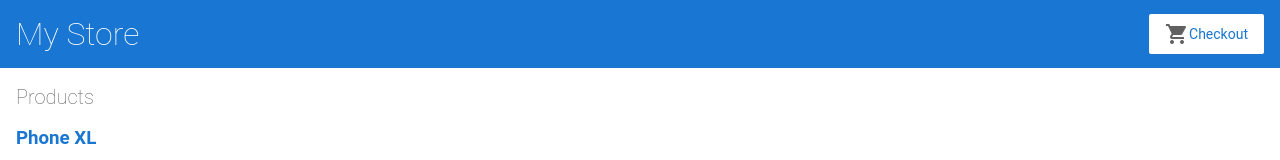
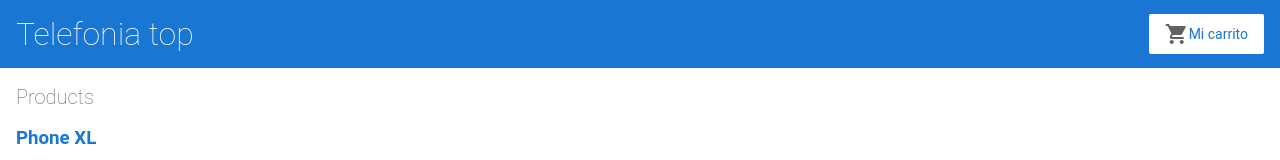
Before and after one commit to joelgauchia/17sjjc, an Angular app: page / in a window 1280 px wide. Shown: the top 160 px of the page. Built offline with nearby package versions, Linux system fonts and the light colour scheme.

Commit message:
Afegit gitignore

```diff
--- a/src/app/top-bar/top-bar.component.html
+++ b/src/app/top-bar/top-bar.component.html
@@ -1,8 +1,8 @@
 <a [routerLink]="['/']">
-  <h1>My Store</h1>
+  <h1> {{ titol }} </h1>
 </a>
 
-<a class="button fancy-button"><em class="material-icons">shopping_cart</em>Checkout</a>
+<a class="button fancy-button"><em class="material-icons">shopping_cart</em> {{ carrito }} </a>
 
 
 <!--
--- a/src/app/top-bar/top-bar.component.ts
+++ b/src/app/top-bar/top-bar.component.ts
@@ -7,6 +7,17 @@ import { Component } from '@angular/core';
 })
 export class TopBarComponent {
 
+  public titol: string;
+  public carrito: string;
+
+  constructor() {
+    this.titol = "Telefonia top";
+    this.carrito = "Mi carrito";
+  }
+
+  ngOnInit() {
+    console.log("Component creat!");
+  }
 }
 
 
```
Also changed, not shown: 1 other file (tests, documents, lock files or other folders).
